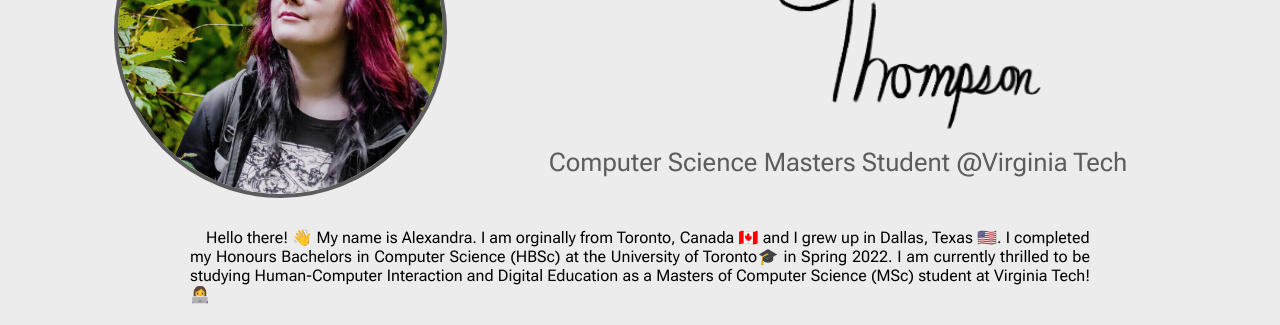
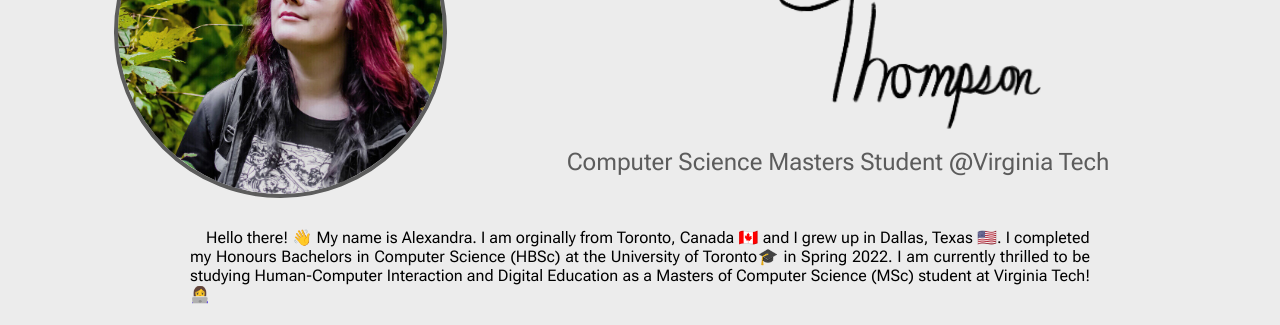
Before and after one commit to lovecraftssiren/lovecraftssiren.github.io, a plain HTML site: page index.html in a window 1280 px wide. Shown: the part 221-546 px from the top of the page. Drawn offline with Linux system fonts and the light colour scheme.

Commit message:
fixed infinite growing title

```diff
--- a/css/styles-clean.css
+++ b/css/styles-clean.css
@@ -225,7 +225,7 @@ a, a:hover, a:focus, a:active {
 
 .title-text{
   font-family: 'Roboto Flex', sans-serif;
-  font-size: max(19px,2vw);
+  font-size: min(max(19px,2vw), 150%);
   color: rgb(92, 92, 92);
 }
 
```
